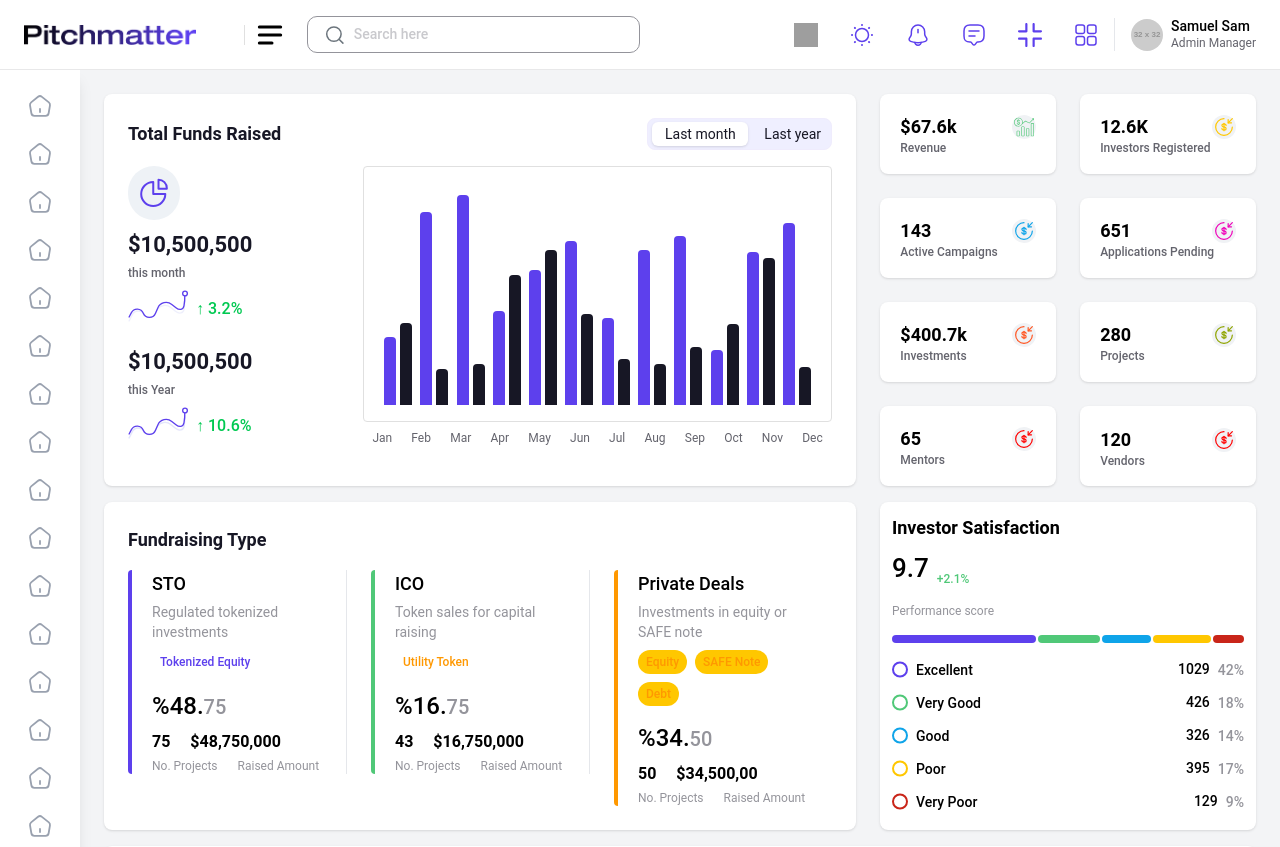
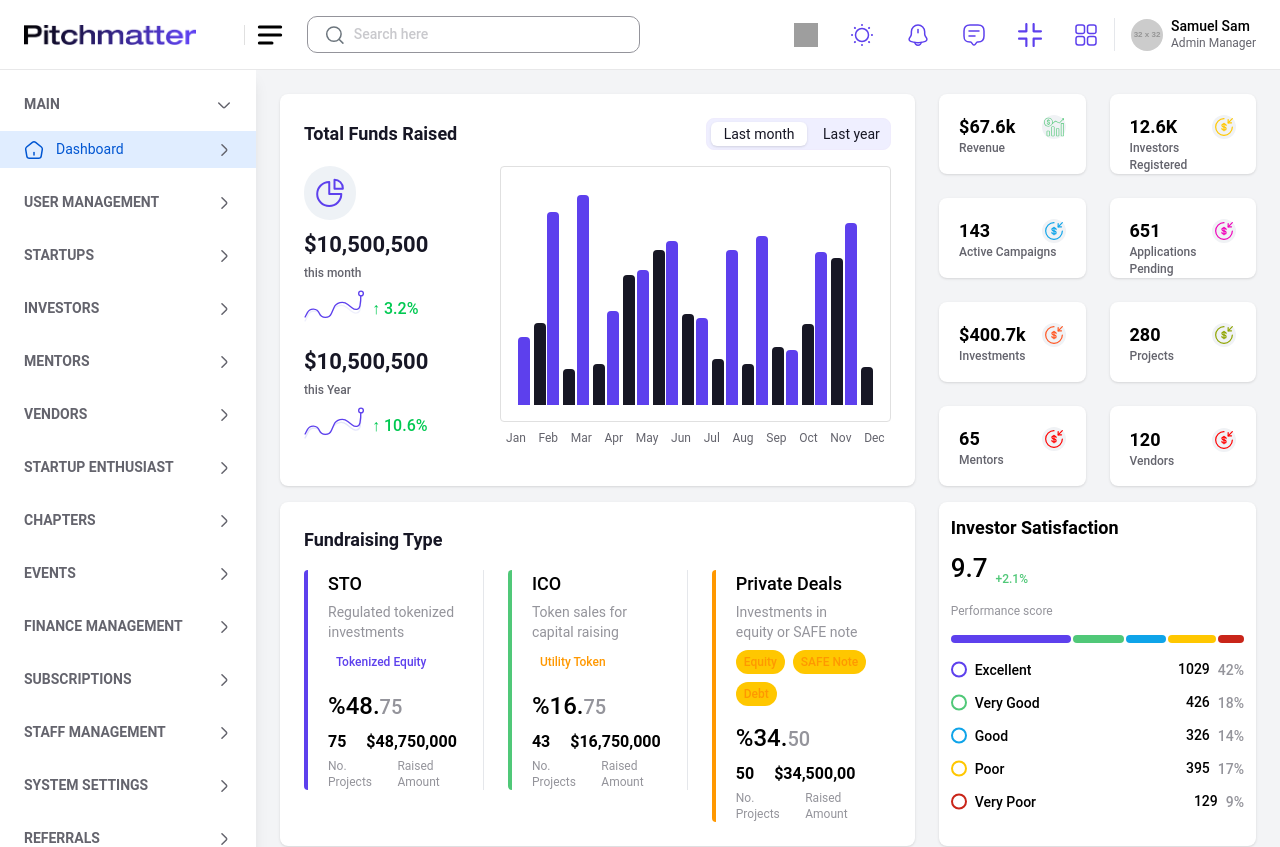
Before and after one commit to lovekush-pitchmatter/capsheild-admin-ui-svc, a React (Vite) app: page /dashboard in a window 1280 px wide. Shown: the top 847 px of the page. Built offline with nearby package versions, Linux system fonts and the light colour scheme; grey boxes are pictures that could not be loaded.

Commit message:
updated text

```diff
--- a/src/components/common/Sidebar.tsx
+++ b/src/components/common/Sidebar.tsx
@@ -1,15 +1,16 @@
-import React, { useState } from 'react';
-import HomeIcon from '../icons/HomeIcon';
-import ArrowIcon from '../icons/ArrowIcon';
+import React, { useState } from "react";
+import { Link, useLocation } from "react-router-dom";
+import HomeIcon from "../icons/HomeIcon";
+import ArrowIcon from "../icons/ArrowIcon";
 
 interface SidebarItem {
   name: string;
   icon: React.FC<React.SVGProps<SVGSVGElement> & { stroke?: string }>;
-  current?: boolean;
+  to?: string;
 }
 
 interface SidebarSection {
-  type: 'main' | 'heading';
+  type: "main" | "heading";
   name?: string;
   items: SidebarItem[];
 }
@@ -21,204 +22,234 @@ interface SidebarProps {
 
 const sidebarData: SidebarSection[] = [
   {
-    type: 'heading',
-    name: 'MAIN',
+    type: "main",
+    name: "MAIN",
+    items: [{ name: "Dashboard", icon: HomeIcon, to: "/dashboard" }],
+  },
+  {
+    type: "heading",
+    name: "USER MANAGEMENT",
     items: [
-      { name: 'Dashboard', icon: HomeIcon, current: true },
+      { name: "General", icon: HomeIcon, to: "/user/general" },
+      { name: "Reports & Insights", icon: HomeIcon, to: "/user/reports" },
+      { name: "Communication", icon: HomeIcon, to: "/user/communication" },
     ],
   },
   {
-    type: 'heading',
-    name: 'USER MANAGEMENT',
+    type: "heading",
+    name: "STARTUPS",
     items: [
-      { name: 'General', icon: HomeIcon },
-      { name: 'Reports & Insights', icon: HomeIcon },
-      { name: 'Communication', icon: HomeIcon },
+      { name: "Applications", icon: HomeIcon, to: "/startups/applications" },
+      { name: "Deals", icon: HomeIcon, to: "/startups/deals" },
+      { name: "Reports", icon: HomeIcon, to: "/startups/reports" },
     ],
   },
   {
-    type: 'heading',
-    name: 'STARTUPS',
+    type: "heading",
+    name: "INVESTORS",
     items: [
-      { name: 'Applications', icon: HomeIcon },
-      { name: 'Deals', icon: HomeIcon },
-      { name: 'Reports', icon: HomeIcon },
+      { name: "Investor Info", icon: HomeIcon, to: "/investors/info" },
+      { name: "Investments", icon: HomeIcon, to: "/investors/investments" },
+      { name: "Reports", icon: HomeIcon, to: "/investors/reports" },
     ],
   },
   {
-    type: 'heading',
-    name: 'INVESTORS',
+    type: "heading",
+    name: "MENTORS",
     items: [
-      { name: 'Investor Info', icon: HomeIcon },
-      { name: 'Investments', icon: HomeIcon },
-      { name: 'Reports', icon: HomeIcon },
+      { name: "Applications", icon: HomeIcon, to: "/mentors/applications" },
+      { name: "Management", icon: HomeIcon, to: "/mentors/management" },
+      { name: "Reports", icon: HomeIcon, to: "/mentors/reports" },
     ],
   },
   {
-    type: 'heading',
-    name: 'MENTORS',
+    type: "heading",
+    name: "VENDORS",
     items: [
-      { name: 'Applications', icon: HomeIcon },
-      { name: 'Management', icon: HomeIcon },
-      { name: 'Reports', icon: HomeIcon },
+      { name: "Applications", icon: HomeIcon, to: "/vendors/applications" },
+      { name: "Products & Sales", icon: HomeIcon, to: "/vendors/products" },
+      { name: "Reports", icon: HomeIcon, to: "/vendors/reports" },
     ],
   },
   {
-    type: 'heading',
-    name: 'VENDORS',
+    type: "heading",
+    name: "STARTUP ENTHUSIAST",
     items: [
-      { name: 'Applications', icon: HomeIcon },
-      { name: 'Products & Sales', icon: HomeIcon },
-      { name: 'Reports', icon: HomeIcon },
+      { name: "Applications", icon: HomeIcon, to: "/enthusiast/applications" },
+      { name: "Reports", icon: HomeIcon, to: "/enthusiast/reports" },
     ],
   },
   {
-    type: 'heading',
-    name: 'STARTUP ENTHUSIAST',
+    type: "heading",
+    name: "CHAPTERS",
     items: [
-      { name: 'Applications', icon: HomeIcon },
-      { name: 'Reports', icon: HomeIcon },
+      { name: "Management", icon: HomeIcon, to: "/chapters/management" },
+      { name: "Reports", icon: HomeIcon, to: "/chapters/reports" },
     ],
   },
   {
-    type: 'heading',
-    name: 'CHAPTERS',
+    type: "heading",
+    name: "EVENTS",
     items: [
-      { name: 'Management', icon: HomeIcon },
-      { name: 'Reports', icon: HomeIcon },
+      { name: "Event Management", icon: HomeIcon, to: "/events/management" },
+      { name: "Reports", icon: HomeIcon, to: "/events/reports" },
     ],
   },
   {
-    type: 'heading',
-    name: 'EVENTS',
+    type: "heading",
+    name: "FINANCE MANAGEMENT",
     items: [
-      { name: 'Event Management', icon: HomeIcon },
-      { name: 'Reports', icon: HomeIcon },
+      { name: "Transactions", icon: HomeIcon, to: "/finance/transactions" },
+      { name: "Revenue & Fees", icon: HomeIcon, to: "/finance/revenue" },
+      { name: "Reports", icon: HomeIcon, to: "/finance/reports" },
     ],
   },
   {
-    type: 'heading',
-    name: 'FINANCE MANAGEMENT',
+    type: "heading",
+    name: "SUBSCRIPTIONS",
     items: [
-      { name: 'Transactions', icon: HomeIcon },
-      { name: 'Revenue & Fees', icon: HomeIcon },
-      { name: 'Reports', icon: HomeIcon },
+      {
+        name: "Manage Membership",
+        icon: HomeIcon,
+        to: "/subscriptions/manage",
+      },
+      { name: "Promo Codes", icon: HomeIcon, to: "/subscriptions/promo-codes" },
     ],
   },
   {
-    type: 'heading',
-    name: 'SUBSCRIPTIONS',
+    type: "heading",
+    name: "STAFF MANAGEMENT",
     items: [
-      { name: 'Manage Membership', icon: HomeIcon },
-      { name: 'Promo Codes', icon: HomeIcon },
+      { name: "Admin Staff", icon: HomeIcon, to: "/staff/admin" },
+      { name: "Logs", icon: HomeIcon, to: "/staff/logs" },
     ],
   },
   {
-    type: 'heading',
-    name: 'STAFF MANAGEMENT',
+    type: "heading",
+    name: "SYSTEM SETTINGS",
     items: [
-      { name: 'Admin Staff', icon: HomeIcon },
-      { name: 'Logs', icon: HomeIcon },
+      { name: "Country & Regions", icon: HomeIcon, to: "/settings/countries" },
+      {
+        name: "Currency & Language",
+        icon: HomeIcon,
+        to: "/settings/currency-language",
+      },
+      {
+        name: "Skills & Interests",
+        icon: HomeIcon,
+        to: "/settings/skills-interests",
+      },
+      {
+        name: "Targeting & Segmentation",
+        icon: HomeIcon,
+        to: "/settings/targeting",
+      },
+      { name: "Payment Settings", icon: HomeIcon, to: "/settings/payment" },
+      { name: "Roles & Permissions", icon: HomeIcon, to: "/settings/roles" },
+      { name: "Tax Management", icon: HomeIcon, to: "/settings/tax" },
+      {
+        name: "Communication Settings",
+        icon: HomeIcon,
+        to: "/settings/communication",
+      },
     ],
   },
   {
-    type: 'heading',
-    name: 'SYSTEM SETTINGS',
+    type: "heading",
+    name: "REFERRALS",
     items: [
-      { name: 'Country & Regions', icon: HomeIcon },
-      { name: 'Currency & Language', icon: HomeIcon },
-      { name: 'Skills & Interests', icon: HomeIcon },
-      { name: 'Targeting & Segmentation', icon: HomeIcon },
-      { name: 'Payment Settings', icon: HomeIcon },
-      { name: 'Roles & Permissions', icon: HomeIcon },
-      { name: 'Tax Management', icon: HomeIcon },
-      { name: 'Communication Settings', icon: HomeIcon },
+      { name: "Overview", icon: HomeIcon, to: "/referrals/overview" },
+      { name: "Plans", icon: HomeIcon, to: "/referrals/plans" },
     ],
   },
   {
-    type: 'heading',
-    name: 'REFERRALS',
+    type: "heading",
+    name: "INTEGRATIONS",
     items: [
-      { name: 'Overview', icon: HomeIcon },
-      { name: 'Plans', icon: HomeIcon },
+      { name: "Third-Party", icon: HomeIcon, to: "/integrations/third-party" },
+      { name: "Plans", icon: HomeIcon, to: "/integrations/plans" },
     ],
   },
   {
-    type: 'heading',
-    name: 'INTEGRATIONS',
+    type: "heading",
+    name: "ANALYTICS",
     items: [
-      { name: 'Third-Party', icon: HomeIcon },
-      { name: 'Plans', icon: HomeIcon },
+      { name: "User Analytics", icon: HomeIcon, to: "/analytics/users" },
+      { name: "Deal Analytics", icon: HomeIcon, to: "/analytics/deals" },
     ],
   },
   {
-    type: 'heading',
-    name: 'ANALYTICS',
+    type: "heading",
+    name: "SUPPORT CENTER",
     items: [
-      { name: 'User Analytics', icon: HomeIcon },
-      { name: 'Deal Analytics', icon: HomeIcon },
+      { name: "Tickets", icon: HomeIcon, to: "/support/tickets" },
+      { name: "Knowledge Base", icon: HomeIcon, to: "/support/knowledge" },
     ],
   },
   {
-    type: 'heading',
-    name: 'SUPPORT CENTER',
+    type: "heading",
+    name: "SECURITY & COMPLIANCE",
     items: [
-      { name: 'Tickets', icon: HomeIcon },
-      { name: 'Knowledge Base', icon: HomeIcon },
+      { name: "Account Security", icon: HomeIcon, to: "/security/account" },
+      { name: "Compliance", icon: HomeIcon, to: "/security/compliance" },
     ],
   },
   {
-    type: 'heading',
-    name: 'SECURITY & COMPLIANCE',
+    type: "heading",
+    name: "MATCHING SYSTEM",
     items: [
-      { name: 'Account Security', icon: HomeIcon },
-      { name: 'Compliance', icon: HomeIcon },
+      { name: "Overview", icon: HomeIcon, to: "/matching/overview" },
+      { name: "Matching Criteria", icon: HomeIcon, to: "/matching/criteria" },
+      { name: "Match History", icon: HomeIcon, to: "/matching/history" },
     ],
   },
   {
-    type: 'heading',
-    name: 'MATCHING SYSTEM',
+    type: "heading",
+    name: "MATCHING ALGORITHM",
     items: [
-      { name: 'Overview', icon: HomeIcon },
-      { name: 'Matching Criteria', icon: HomeIcon },
-      { name: 'Match History', icon: HomeIcon },
+      {
+        name: "Algorithm Configuration",
+        icon: HomeIcon,
+        to: "/algorithm/config",
+      },
+      {
+        name: "Automated Matching",
+        icon: HomeIcon,
+        to: "/algorithm/automated",
+      },
+      {
+        name: "Performance Analytics",
+        icon: HomeIcon,
+        to: "/algorithm/analytics",
+      },
     ],
   },
   {
-    type: 'heading',
-    name: 'MATCHING ALGORITHM',
+    type: "heading",
+    name: "MANAGE QUESTIONS",
     items: [
-      { name: 'Algorithm Configuration', icon: HomeIcon },
-      { name: 'Automated Matching', icon: HomeIcon },
-      { name: 'Performance Analytics', icon: HomeIcon },
-    ],
-  },
-  {
-    type: 'heading',
-    name: 'MANAGE QUESTIONS',
-    items: [
-      { name: 'Create Questions', icon: HomeIcon },
-      { name: 'Question Logic', icon: HomeIcon },
-      { name: 'Question Reports', icon: HomeIcon },
+      { name: "Create Questions", icon: HomeIcon, to: "/questions/create" },
+      { name: "Question Logic", icon: HomeIcon, to: "/questions/logic" },
+      { name: "Question Reports", icon: HomeIcon, to: "/questions/reports" },
     ],
   },
 ];
 
 const Sidebar: React.FC<SidebarProps> = ({ isOpen, onClose }) => {
-  const [expandedSections, setExpandedSections] = useState<{ [key: number]: boolean }>({
-    0: true, // Main section always expanded
-  });
+  const [expandedSections, setExpandedSections] = useState<{
+    [key: number]: boolean;
+  }>({ 0: true });
+  const location = useLocation();
 
   const toggleSection = (index: number) => {
-    setExpandedSections(prev => ({
+    setExpandedSections((prev) => ({
       ...prev,
-      [index]: !prev[index]
+      [index]: !prev[index],
     }));
   };
 
   return (
     <>
-      {/* Mobile Overlay */}
       {isOpen && (
         <div
           className="fixed inset-0 bg-black bg-opacity-50 z-40 lg:hidden transition-opacity duration-300"
@@ -226,136 +257,80 @@ const Sidebar: React.FC<SidebarProps> = ({ isOpen, onClose }) => {
         />
       )}
 
-      {/* Sidebar */}
       <div
-        className={`
-          fixed lg:static inset-y-0 left-0 z-50 bg-white shadow-lg
-          transform transition-all duration-300 ease-in-out
-          ${isOpen ? 'translate-x-0 w-64' : '-translate-x-full w-64'}
-          ${isOpen ? 'lg:w-64' : 'lg:w-[80px]'}
-          lg:translate-x-0
-          overflow-y-auto
-        `}
+        className={`fixed lg:static inset-y-0 left-0 z-50 w-64 bg-white shadow-lg transform transition-transform duration-300 ease-in-out ${
+          isOpen ? "translate-x-0" : "-translate-x-full lg:translate-x-0"
+        } overflow-y-auto`}
       >
-        {/* Mobile Header inside sidebar */}
         <div className="flex items-center justify-between p-4 lg:hidden border-b border-gray-200">
-          <div className="py-2 px-4">
-          </div>
+          <div className="py-2 px-4" />
           <button
             onClick={onClose}
             className="p-2 rounded-md hover:bg-gray-100 focus:outline-none"
             aria-label="Close sidebar"
           >
-            <svg width="24" height="24" viewBox="0 0 24 24" fill="none" xmlns="http://www.w3.org/2000/svg">
-              <path d="M18 6L6 18M6 6L18 18" stroke="currentColor" strokeWidth="2" strokeLinecap="round" strokeLinejoin="round"/>
+            <svg width="24" height="24" viewBox="0 0 24 24" fill="none">
+              <path
+                d="M18 6L6 18M6 6L18 18"
+                stroke="currentColor"
+                strokeWidth="2"
+                strokeLinecap="round"
+                strokeLinejoin="round"
+              />
             </svg>
           </button>
         </div>
 
-
-
         <nav className="py-4">
-          {sidebarData.map((section, sectionIdx) => (
-            <div key={sectionIdx} className="mb-2">
-              {/* Show heading with toggle for 'heading' type sections */}
-              {section.type === 'heading' && (
+          {sidebarData.map((section, index) => (
+            <div key={index} className="mb-4">
+              {(section.type === "heading" || section.type === "main") && (
                 <div
-                  className={`group flex items-center py-2 text-sm font-medium rounded-md cursor-pointer
-                    ${isOpen ? 'px-4 justify-between' : 'lg:justify-center px-4'}`}
-                  onClick={() => isOpen && toggleSection(sectionIdx)}
+                  className="flex items-center justify-between px-6 mb-2 cursor-pointer hover:bg-gray-50"
+                  onClick={() => toggleSection(index)}
                 >
-                  <div className="flex items-center">
-                    <HomeIcon
-                      className={`flex-shrink-0 h-6 w-6 mr-3 text-gray-400 group-hover:text-gray-500
-                        ${!isOpen ? 'lg:mr-0' : ''}`}
-                      aria-hidden="true"
-                      stroke="currentColor"
-                    />
-                    <h3 className={`text-xs font-semibold text-gray-500 uppercase tracking-wider
-                      ${isOpen ? 'block' : 'hidden lg:hidden'}`}>
-                      {section.name}
-                    </h3>
-                  </div>
-                  {isOpen && !expandedSections[sectionIdx] && (
-                    <ArrowIcon
-                      className="ml-auto h-5 w-5 transform "
-                      aria-hidden="true"
-                    />
-                  )}
+                  <h3 className="text-[#64646D] text-[14px] py-2 font-semibold roboto-font uppercase">
+                    {section.name || section.type}
+                  </h3>
+                  <ArrowIcon
+                    className={`transform transition-transform duration-200 ${
+                      expandedSections[index] ? "rotate-90" : ""
+                    }`}
+                  />
                 </div>
               )}
 
-              {/* Show items directly for 'main' type or when section is expanded */}
-              {(section.type === 'main' || (isOpen && expandedSections[sectionIdx])) && (
-                <div className="space-y-1">
-                  {section.items.map((item, itemIdx) => {
-                    const Icon = item.icon;
+              {expandedSections[index] && (
+                <ul>
+                  {section.items.map((item, itemIndex) => {
+                    const isActive = location.pathname === item.to;
                     return (
-                      <a
-                        key={itemIdx}
-                        href="#"
-                        className={`group flex items-center py-2 text-sm font-medium rounded-md
-                          ${item.current ? 'bg-indigo-600 text-white' : 'text-gray-700 hover:bg-gray-50 hover:text-gray-900'}
-                          ${!isOpen ? 'lg:justify-center px-4' : 'lg:justify-start px-4 ml-4'}`}
-                      >
-                        <Icon
-                          className={`flex-shrink-0 h-6 w-6 mr-3
-                            ${item.current ? 'text-white' : 'text-gray-400 group-hover:text-gray-500'}
-                            ${!isOpen ? 'lg:mr-0' : ''}`}
-                          aria-hidden="true"
-                          stroke={item.current ? 'white' : 'currentColor'}
-                        />
-                        <span className={`text-sm font-medium whitespace-nowrap
-                          ${item.current ? 'text-white' : 'text-gray-700 group-hover:text-gray-900'}
-                          ${!isOpen ? 'lg:hidden' : ''}`}>
-                          {item.name}
-                        </span>
-                        {isOpen && (
-                          <svg
-                            className="ml-auto h-5 w-5 text-gray-400"
-                            viewBox="0 0 24 24"
-                            fill="none"
-                            xmlns="http://www.w3.org/2000/svg"
-                          >
-                            <path
-                              d="M9 5L16 12L9 19"
-                              stroke="currentColor"
-                              strokeWidth="2"
-                              strokeLinecap="round"
-                              strokeLinejoin="round"
-                            />
-                          </svg>
-                        )}
-                      </a>
+                      <li key={itemIndex} className="mb-1">
+                        <Link
+                          to={item.to || "#"}
+                          onClick={onClose}
+                          className={`flex items-center py-2 px-6 transition-colors duration-200 ${
+                            isActive
+                              ? "bg-[#E0EDFF] text-[#0056D2]"
+                              : "text-[#171725] hover:bg-gray-100"
+                          }`}
+                        >
+                          <item.icon
+                            className="mr-3 flex-shrink-0"
+                            stroke={isActive ? "#0056D2" : "#292D32"}
+                          />
+                          <span className="text-[14px] roboto-font font-normal flex-1 truncate">
+                            {item.name}
+                          </span>
+                          <ArrowIcon className="ml-auto flex-shrink-0" />
+                        </Link>
+                      </li>
                     );
                   })}
-                </div>
-              )}
-
-              {(section.name === 'MAIN' || section.name === 'SETTINGS') && (
-                <div className={`mt-4 pt-4 border-t border-gray-200
-                  ${!isOpen && 'lg:hidden'}`}>
-                </div>
+                </ul>
               )}
             </div>
           ))}
-
-          {/* Sign out button */}
-          <div className="mt-auto px-4">
-            <a
-              href="#"
-              className={`group flex items-center px-2 py-2 text-sm font-medium rounded-md text-gray-700 hover:bg-gray-50 hover:text-gray-900
-                ${!isOpen ? 'lg:justify-center' : 'lg:justify-start'}`}
-            >
-              <svg width="24" height="24" viewBox="0 0 24 24" fill="none" xmlns="http://www.w3.org/2000/svg" className={`flex-shrink-0 h-6 w-6 mr-3 text-gray-400 group-hover:text-gray-500
-                  ${!isOpen ? 'lg:mr-0' : ''}`} aria-hidden="true">
-                <path d="M9 21H5C4.46957 21 3.96086 20.7893 3.58579 20.4142C3.21071 20.0391 3 19.5304 3 19V5C3 4.46957 3.21071 3.96086 3.58579 3.58579C3.96086 3.21071 4.46957 3 5 3H9" stroke="currentColor" strokeWidth="2" strokeLinecap="round" strokeLinejoin="round"/>
-                <path d="M16 17L21 12L16 7" stroke="currentColor" strokeWidth="2" strokeLinecap="round" strokeLinejoin="round"/>
-                <path d="M21 12H9" stroke="currentColor" strokeWidth="2" strokeLinecap="round" strokeLinejoin="round"/>
-              </svg>
-              <span className={`${!isOpen ? 'lg:hidden' : ''}`}>Sign out</span>
-            </a>
-          </div>
         </nav>
       </div>
     </>
```
